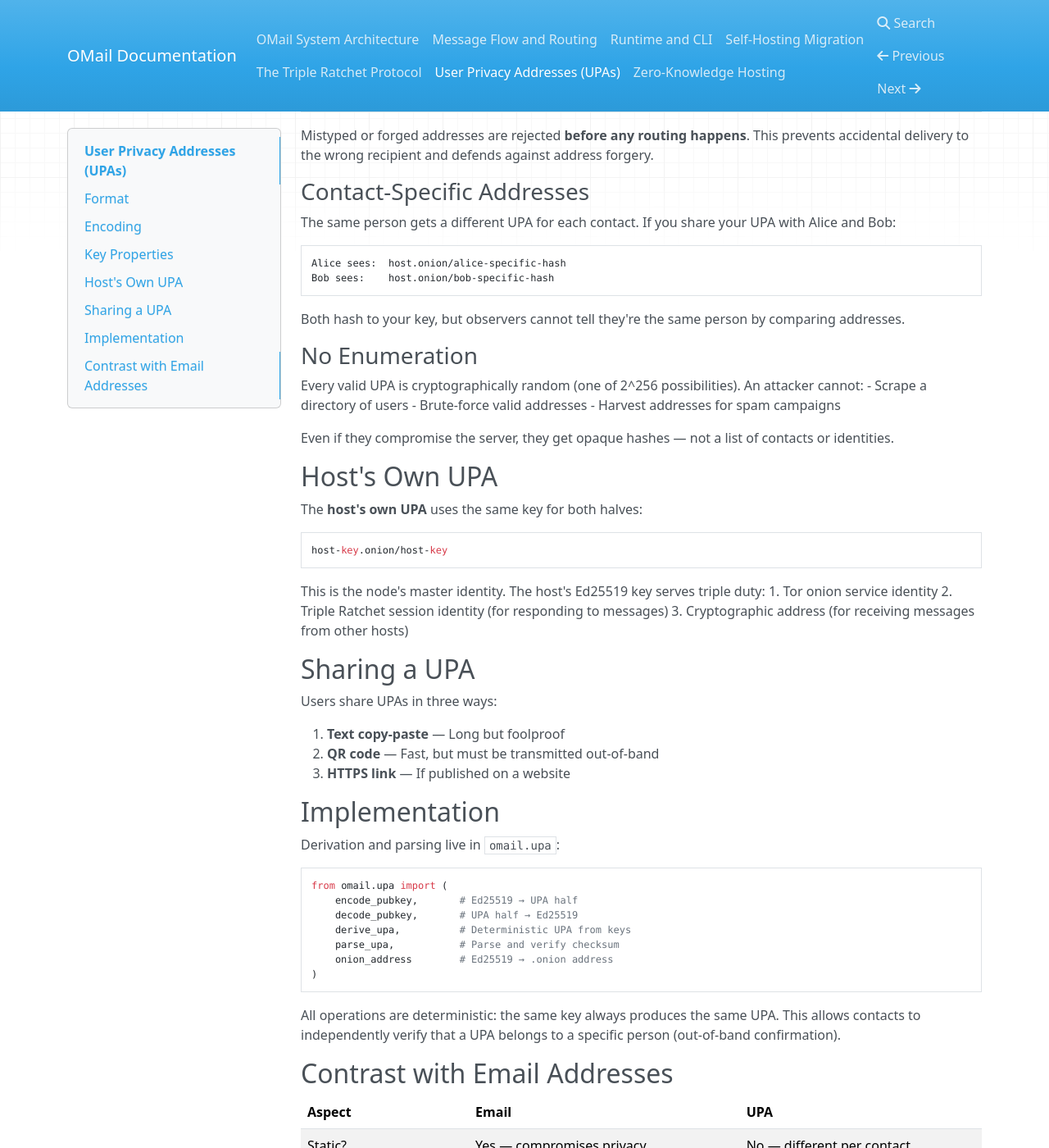
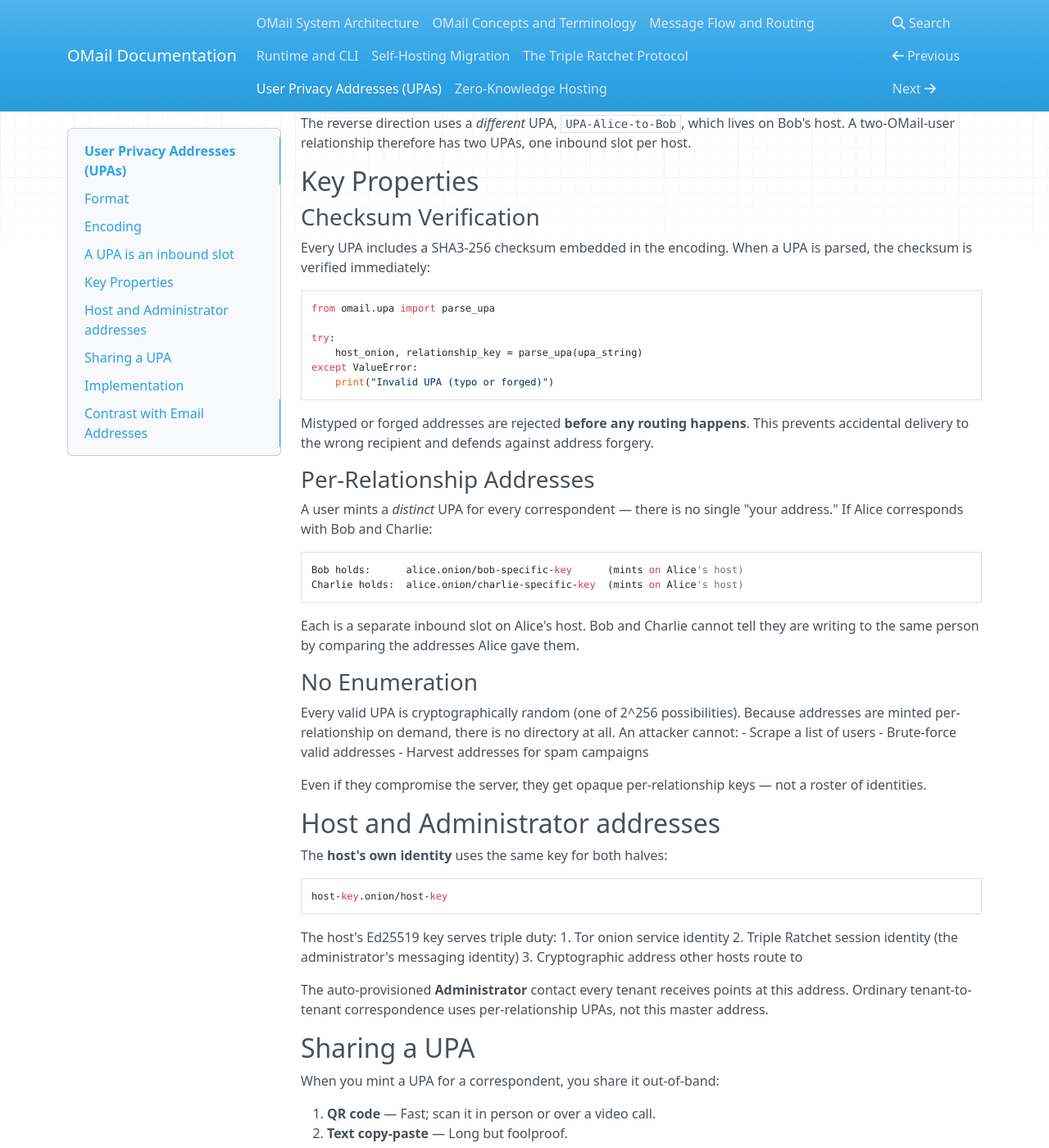
Before and after one commit to jeffkoskulics/OMail, an MkDocs documentation site: the page built from docs/upa.md, in a window 1280 px wide and 1400 px high, scrolled down 848 px. Shown: the whole window at 82% size. Built offline with MkDocs 1.6.1, drawn with Linux system fonts in a browser that asks for light colours; nearby versions of some CDN libraries; some of the changed text lies outside the part shown.

Commit message:
Phase 0: align terminology and truth-up UPA documentation
Establishes the canonical vocabulary in a new docs/concepts.md glossary:
Host (the server), Administrator (the operator account / auto-provisioned
first contact), Tenant (an account, expected to be temporary), and Guest
(a hosted non-OMail correspondent). Documents the per-relationship UPA
model, the UPA-<holder>-to-<destination> naming convention, the two-step
connect handshake (the peer's host mints and sends the reverse UPA because
it holds the private keys), and the guest/webmail flow.

Corrects documents and the omail.upa docstring that described a UPA as a
single identity-key-derived address per user — it is a per-relationship
inbound address minted on the receiver's host. Updates README, docs/upa.md,
docs/index.md, and adds a pointer banner to docs/message-flow.md. Renames
lingering "Host Node" references to "Administrator".

No behavior change; full suite still 97 passed.

Co-Authored-By: Claude Fable 5 <noreply@anthropic.com>
Claude-Session: https://claude.ai/code/session_012A6qGRraB6MQ4X5WaEanjD

````diff
--- a/docs/upa.md
+++ b/docs/upa.md
@@ -1,11 +1,11 @@
 # User Privacy Addresses (UPAs)
 
-OMail replaces email addresses with **User Privacy Addresses** — cryptographic identifiers that eliminate enumeration, prevent spam, and provide contact-specific anonymity.
+OMail replaces email addresses with **User Privacy Addresses** — per-relationship cryptographic identifiers that eliminate enumeration, prevent spam, and provide relationship-level anonymity. See [concepts.md](concepts.md) for the full relationship model; this page covers the address itself.
 
 ## Format
 
 ```
-<host-onion-address>.onion/<user-address>
+<host-onion-address>.onion/<relationship-address>
 ```
 
 Example:
@@ -17,10 +17,21 @@ Example:
 
 Both halves use identical encoding: `base32(pubkey || sha3-checksum || 0x03)` over an Ed25519 public key.
 
-- **Before `.onion`**: The mailbox host's onion service address (derived from host's Ed25519 key)
-- **After `/`**: The user's identity on that host (also derived from Ed25519, but contact-specific)
+- **Before `.onion`**: The host's onion service address (derived from the host's Ed25519 key).
+- **After `/`**: A **per-relationship address** — a freshly minted key that routes to one specific inbox on that host, reserved for one specific correspondent.
 
-The user part is literally "another onion address without the `.onion`" — a 56-character base32 string with checksum.
+The second half is literally "another onion address without the `.onion`" — a 56-character base32 string with checksum.
+
+## A UPA is an inbound slot
+
+A UPA always lives on the host of the party who **receives** on it. Delivering a message to a UPA drops it into that party's inbox on that party's host.
+
+We name a UPA `UPA-<holder>-to-<destination>`:
+
+- **holder** keeps the address and sends *to* it,
+- **destination** receives on it; the address lives on the destination's host.
+
+So `UPA-Bob-to-Alice` is held by Bob, routes to Alice, and lives on Alice's host. To reach Alice, Bob sends to it. The reverse direction uses a *different* UPA, `UPA-Alice-to-Bob`, which lives on Bob's host. A two-OMail-user relationship therefore has two UPAs, one inbound slot per host.
 
 ## Key Properties
 
@@ -32,76 +43,78 @@ Every UPA includes a SHA3-256 checksum embedded in the encoding. When a UPA is p
 from omail.upa import parse_upa
 
 try:
-    host, user_key = parse_upa(upa_string)
+    host_onion, relationship_key = parse_upa(upa_string)
 except ValueError:
     print("Invalid UPA (typo or forged)")
 ```
 
 Mistyped or forged addresses are rejected **before any routing happens**. This prevents accidental delivery to the wrong recipient and defends against address forgery.
 
-### Contact-Specific Addresses
+### Per-Relationship Addresses
 
-The same person gets a different UPA for each contact. If you share your UPA with Alice and Bob:
+A user mints a *distinct* UPA for every correspondent — there is no single "your address." If Alice corresponds with Bob and Charlie:
 
 ```
-Alice sees:  host.onion/alice-specific-hash
-Bob sees:    host.onion/bob-specific-hash
+Bob holds:      alice.onion/bob-specific-key      (mints on Alice's host)
+Charlie holds:  alice.onion/charlie-specific-key  (mints on Alice's host)
 ```
 
-Both hash to your key, but observers cannot tell they're the same person by comparing addresses.
+Each is a separate inbound slot on Alice's host. Bob and Charlie cannot tell they are writing to the same person by comparing the addresses Alice gave them.
 
 ### No Enumeration
 
-Every valid UPA is cryptographically random (one of 2^256 possibilities). An attacker cannot:
-- Scrape a directory of users
+Every valid UPA is cryptographically random (one of 2^256 possibilities). Because addresses are minted per-relationship on demand, there is no directory at all. An attacker cannot:
+- Scrape a list of users
 - Brute-force valid addresses
 - Harvest addresses for spam campaigns
 
-Even if they compromise the server, they get opaque hashes — not a list of contacts or identities.
+Even if they compromise the server, they get opaque per-relationship keys — not a roster of identities.
 
-## Host's Own UPA
+## Host and Administrator addresses
 
-The **host's own UPA** uses the same key for both halves:
+The **host's own identity** uses the same key for both halves:
 
 ```
 host-key.onion/host-key
 ```
 
-This is the node's master identity. The host's Ed25519 key serves triple duty:
+The host's Ed25519 key serves triple duty:
 1. Tor onion service identity
-2. Triple Ratchet session identity (for responding to messages)
-3. Cryptographic address (for receiving messages from other hosts)
+2. Triple Ratchet session identity (the administrator's messaging identity)
+3. Cryptographic address other hosts route to
+
+The auto-provisioned **Administrator** contact every tenant receives points at this address. Ordinary tenant-to-tenant correspondence uses per-relationship UPAs, not this master address.
 
 ## Sharing a UPA
 
-Users share UPAs in three ways:
+When you mint a UPA for a correspondent, you share it out-of-band:
 
-1. **Text copy-paste** — Long but foolproof
-2. **QR code** — Fast, but must be transmitted out-of-band
-3. **HTTPS link** — If published on a website
+1. **QR code** — Fast; scan it in person or over a video call.
+2. **Text copy-paste** — Long but foolproof.
+3. **HTTPS link** — If you publish an invite on a website.
 
 ## Implementation
 
-Derivation and parsing live in `omail.upa`:
+Address encoding, derivation, and parsing live in `omail.upa`:
 
 ```python
 from omail.upa import (
     encode_pubkey,       # Ed25519 → UPA half
     decode_pubkey,       # UPA half → Ed25519
-    derive_upa,          # Deterministic UPA from keys
+    derive_upa,          # Compose <host>.onion/<relationship-key>
     parse_upa,           # Parse and verify checksum
     onion_address        # Ed25519 → .onion address
 )
 ```
 
-All operations are deterministic: the same key always produces the same UPA. This allows contacts to independently verify that a UPA belongs to a specific person (out-of-band confirmation).
+The address encoding is deterministic (a given key always encodes to the same string). The *allocation* of per-relationship keys — one per correspondent — lives in the host/DB layer, not in this module.
 
 ## Contrast with Email Addresses
 
 | Aspect | Email | UPA |
 |--------|-------|-----|
-| Static? | Yes — compromises privacy | No — different per contact |
-| Enumerable? | Yes — can be harvested for spam | No — cryptographically random |
+| Static? | Yes — one address for everyone | No — a distinct address per relationship |
+| Enumerable? | Yes — can be harvested for spam | No — minted on demand, no directory |
 | Verifiable? | No — anyone can claim example@email.com | Yes — checksum prevents typos/forgery |
-| Requires central authority? | Yes — registrar + MX records | No — derived from user's key |
-| Tied to identity? | Yes — exposes personal data | No — contact-specific anonymity |
+| Requires central authority? | Yes — registrar + MX records | No — each host mints its own |
+| Tied to identity? | Yes — exposes personal data | No — relationship-level anonymity |
--- a/docs/wiki.html
+++ b/docs/wiki.html
@@ -870,7 +870,7 @@ pip install -e .</code></pre>
         <ul style="margin-left: 1.5rem; color: var(--text-secondary);">
           <li style="margin: 0.5rem 0;">Manages node's Ed25519 key (doubles as Tor onion identity and messaging identity).</li>
           <li style="margin: 0.5rem 0;">Publishes prekey bundles; responds to handshakes; receives encrypted envelopes.</li>
-          <li style="margin: 0.5rem 0;">Deterministic Host Node responder: <code>ping</code> → <code>pong</code>, etc.</li>
+          <li style="margin: 0.5rem 0;">Deterministic Administrator responder: <code>ping</code> → <code>pong</code>, etc.</li>
         </ul>
 
         <h2>Message Flow</h2>
@@ -1098,7 +1098,7 @@ DELETE /api/messages/{id}
         <p>Validates:</p>
         <ul style="margin-left: 1.5rem; color: var(--text-secondary);">
           <li style="margin: 0.5rem 0;">Portal loads; registration with passkey; UPA display.</li>
-          <li style="margin: 0.5rem 0;">Host Node ping/pong; encrypted end-to-end.</li>
+          <li style="margin: 0.5rem 0;">Administrator ping/pong; encrypted end-to-end.</li>
           <li style="margin: 0.5rem 0;">Session reload and login.</li>
           <li style="margin: 0.5rem 0;">Message archive and migration flow.</li>
         </ul>
````
Also changed, not shown: README.md (+7 -6 lines), docs/concepts.md (added, +97 -0 lines), docs/index.md (+21 -7 lines), docs/message-flow.md (+7 -0 lines), 1 other file.
